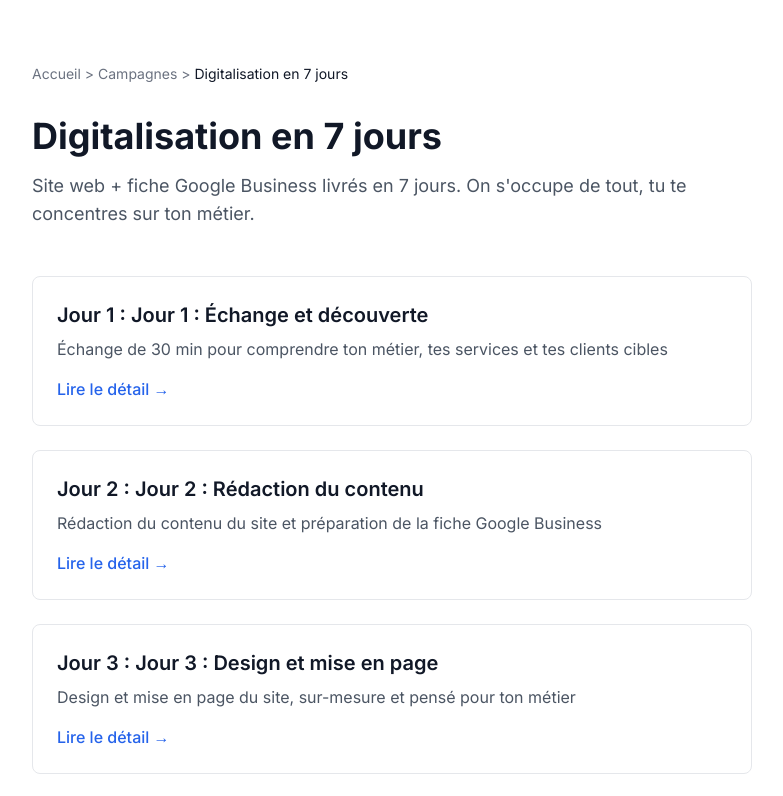
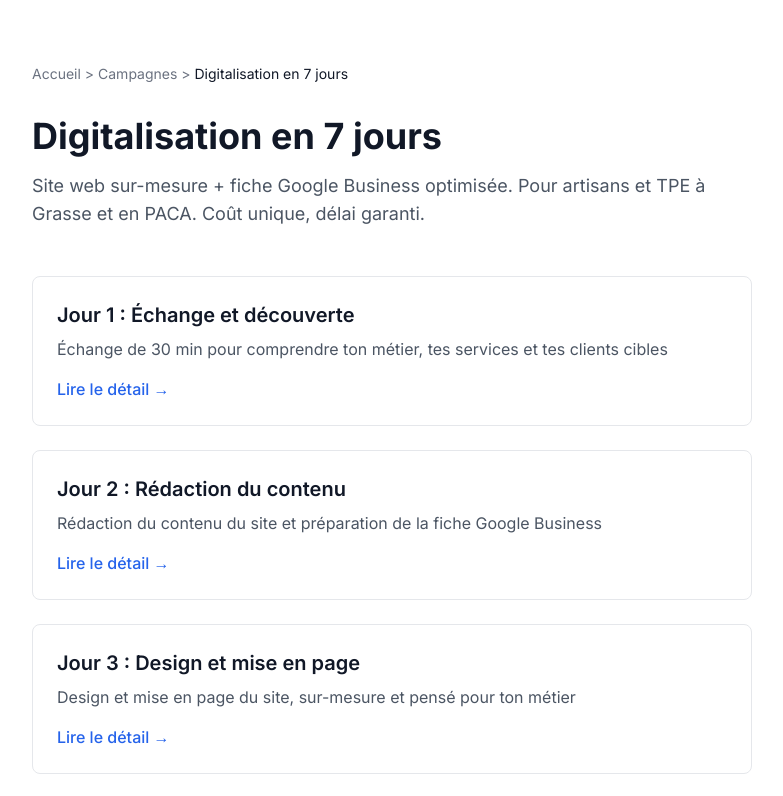
Before and after one commit to maellemolinier-hub/projet-site-pro, a Next.js app in the folder apps/web/: page /campagnes/digitalisation-en-7-jours in a window 1280 px wide. Shown: the top 796 px of the page, without its empty margins (248-1031 px from the left). Built offline with nearby package versions, Linux system fonts and the light colour scheme.

Commit message:
fix(campaign): update index page with Nova's exact title and description

```diff
--- a/apps/web/app/campagnes/digitalisation-en-7-jours/page.tsx
+++ b/apps/web/app/campagnes/digitalisation-en-7-jours/page.tsx
@@ -1,11 +1,16 @@
 import type { Metadata } from "next";
-import { campaignDays, campaignSlug, campaignTitle, baseUrl } from "./data";
+import {
+  campaignDays,
+  campaignSlug,
+  campaignIndexTitle,
+  campaignIndexDescription,
+  baseUrl,
+} from "./data";
 import Link from "next/link";
 
 export const metadata: Metadata = {
-  title: `${campaignTitle} | Cap Entreprendre France`,
-  description:
-    "Site web + fiche Google Business livrés en 7 jours. On s'occupe de tout, tu te concentres sur ton métier. Cap Entreprendre France, agence de communication à Grasse.",
+  title: campaignIndexTitle,
+  description: campaignIndexDescription,
   alternates: {
     canonical: `${baseUrl}/campagnes/${campaignSlug}`,
   },
@@ -14,16 +19,14 @@ export const metadata: Metadata = {
     locale: "fr_FR",
     url: `${baseUrl}/campagnes/${campaignSlug}`,
     siteName: "Cap Entreprendre France",
-    title: `${campaignTitle} | Cap Entreprendre France`,
-    description:
-      "Site web + fiche Google Business livrés en 7 jours. On s'occupe de tout, tu te concentres sur ton métier.",
+    title: campaignIndexTitle,
+    description: campaignIndexDescription,
     images: [{ url: "/og-image.png", width: 1200, height: 630, alt: "Cap Entreprendre France" }],
   },
   twitter: {
     card: "summary_large_image",
-    title: `${campaignTitle} | Cap Entreprendre France`,
-    description:
-      "Site web + fiche Google Business livrés en 7 jours. On s'occupe de tout, tu te concentres sur ton métier.",
+    title: campaignIndexTitle,
+    description: campaignIndexDescription,
     images: ["/og-image.png"],
   },
   robots: { index: true, follow: true },
@@ -62,13 +65,13 @@ export default function CampaignIndexPage() {
           {" > "}
           <span>Campagnes</span>
           {" > "}
-          <span className="text-gray-900">{campaignTitle}</span>
+          <span className="text-gray-900">Digitalisation en 7 jours</span>
         </nav>
 
-        <h1 className="text-4xl font-bold text-gray-900 mb-4">{campaignTitle}</h1>
+        <h1 className="text-4xl font-bold text-gray-900 mb-4">Digitalisation en 7 jours</h1>
         <p className="text-lg text-gray-600 mb-12">
-          Site web + fiche Google Business livrés en 7 jours. On s'occupe de tout,
-          tu te concentres sur ton métier.
+          Site web sur-mesure + fiche Google Business optimisée. Pour artisans et TPE
+          à Grasse et en PACA. Coût unique, délai garanti.
         </p>
 
         <div className="space-y-6">
@@ -78,7 +81,7 @@ export default function CampaignIndexPage() {
               className="border border-gray-200 rounded-lg p-6 hover:shadow-md transition-shadow"
             >
               <h2 className="text-xl font-semibold text-gray-900 mb-2">
-                Jour {day.dayNumber} : {day.title}
+                {day.title}
               </h2>
               <p className="text-gray-600 mb-4">{day.summary}</p>
               <Link
```
